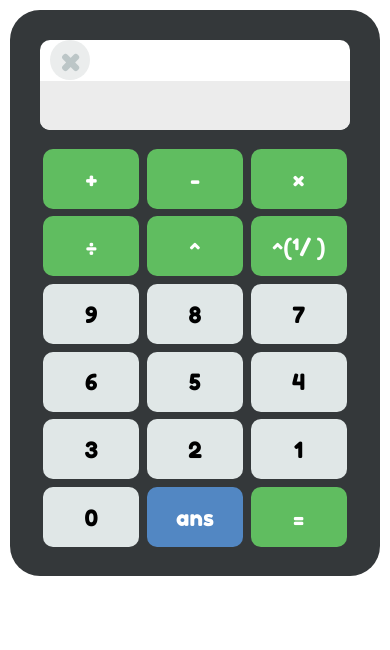
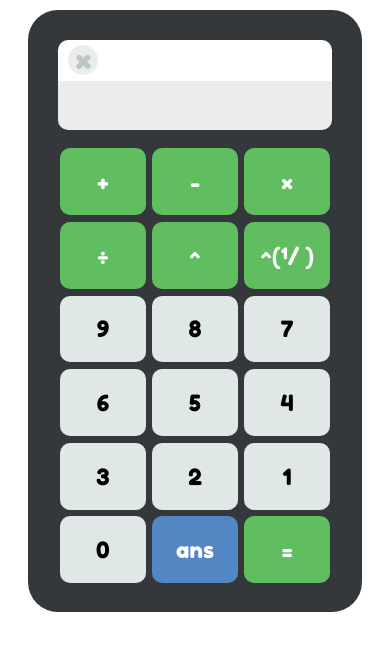
Before and after one commit to stariluz/basic-calculator-js, a plain HTML site: page index.html in a window 390 px wide. Drawn offline with Linux system fonts and the light colour scheme.

Commit message:
Correccion errores responsivos

```diff
--- a/style.css
+++ b/style.css
@@ -16,12 +16,11 @@ body {
 .pantalla{
   font-family: 'Fredoka One', cursive;
   margin: 5px;
-  background-color: white;
   height: 120px;
-  border-radius: 10px;
   margin-bottom: 15px;
 }
 .pantalla-top {
+  background-color: white;
   height: 45%;
   padding: 5px 10px;
   box-sizing: border-box;
@@ -29,6 +28,7 @@ body {
   justify-content: space-between;
   align-items: center;
   font-size: 25px;
+  border-radius: 10px 10px 0px 0px;
 }
 .borrar {
   font-family: 'Fredoka One', cursive;
@@ -94,8 +94,14 @@ body {
     height: 90px;
   }
   .boton {
-    height: 60px;
+    padding: 7% 0px;
+    height: auto;
     width: 30%;
     font-size: 140%;
   }
+  .borrar {
+    width: 30px;
+    height: 30px;
+    font-size: 25px;
+  }
 }
```
